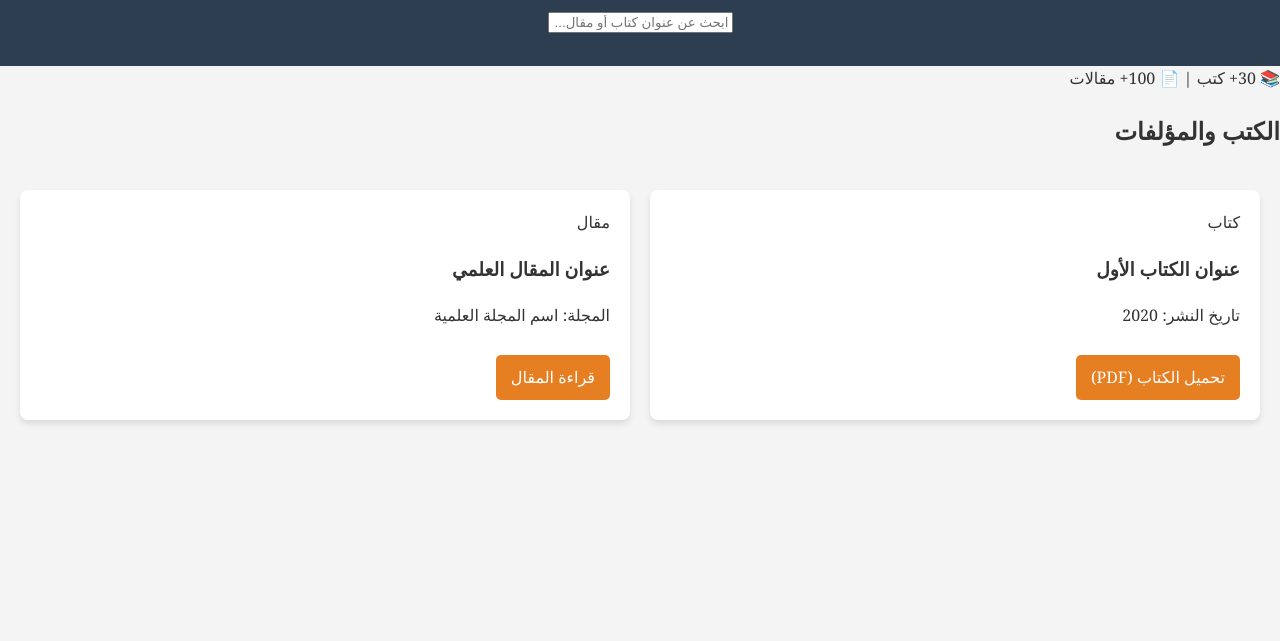
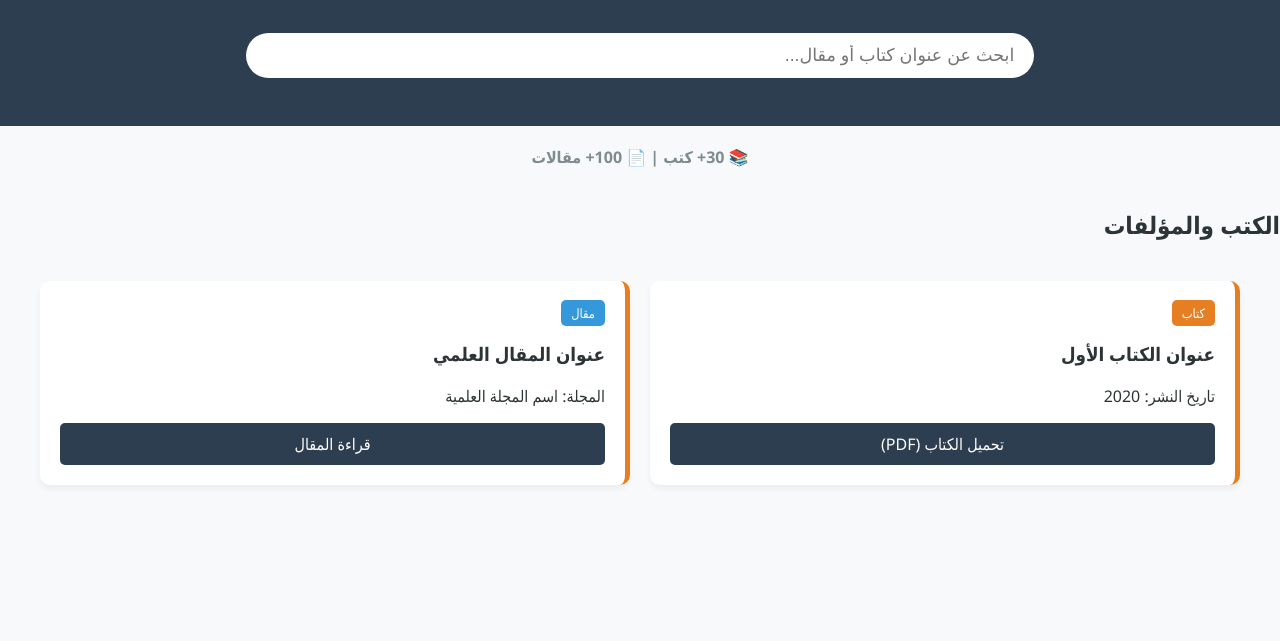
Before and after one commit to AshqarEzz/Dr-Osama-Alashqar, a plain HTML site: page index.html in a window 1280 px wide. Shown: the part 159-800 px from the top of the page. Drawn offline with Linux system fonts and the light colour scheme.

Commit message:
Update style.css

```diff
--- a/style.css
+++ b/style.css
@@ -1,52 +1,70 @@
 body {
-    font-family: 'Georgia', serif; /* Classic academic feel */
-    line-height: 1.6;
+    font-family: 'Segoe UI', Tahoma, Geneva, Verdana, sans-serif;
+    background-color: #f8f9fa;
     margin: 0;
-    color: #333;
-    background-color: #f4f4f4;
+    color: #2d3436;
 }
 
 header {
-    background: #2c3e50; /* Deep navy blue */
+    background-color: #2c3e50;
     color: white;
-    padding: 2rem;
+    padding: 3rem 1rem;
     text-align: center;
 }
 
-nav a {
-    color: #bdc3c7;
-    margin: 0 15px;
-    text-decoration: none;
+#searchBar {
+    width: 60%;
+    padding: 12px 20px;
+    margin-top: 20px;
+    border-radius: 25px;
+    border: none;
+    font-size: 1.1rem;
+}
+
+.stats {
+    text-align: center;
+    padding: 20px;
     font-weight: bold;
+    color: #7f8c8d;
 }
 
 .grid {
     display: grid;
-    grid-template-columns: repeat(auto-fit, minmax(250px, 1fr));
+    grid-template-columns: repeat(auto-fit, minmax(300px, 1fr));
     gap: 20px;
     padding: 20px;
+    max-width: 1200px;
+    margin: 0 auto;
 }
 
 .card {
     background: white;
     padding: 20px;
-    border-radius: 8px;
-    box-shadow: 0 4px 6px rgba(0,0,0,0.1);
+    border-radius: 10px;
+    border-right: 5px solid #e67e22; /* Accent line on the right for RTL */
+    box-shadow: 0 4px 6px rgba(0,0,0,0.05);
+    transition: 0.3s;
 }
 
-.btn {
-    display: inline-block;
-    margin-top: 10px;
-    padding: 10px 15px;
+.card:hover { transform: translateY(-5px); }
+
+.badge {
     background: #e67e22;
     color: white;
+    padding: 4px 10px;
+    border-radius: 5px;
+    font-size: 0.8rem;
+}
+
+.badge-article { background: #3498db; }
+
+.btn {
+    display: block;
+    text-align: center;
+    background: #2c3e50;
+    color: white;
     text-decoration: none;
+    padding: 10px;
+    margin-top: 15px;
     border-radius: 5px;
 }
-
-#about {
-    max-width: 800px;
-    margin: 2rem auto;
-    text-align: center;
-    padding: 0 20px;
-}
```
